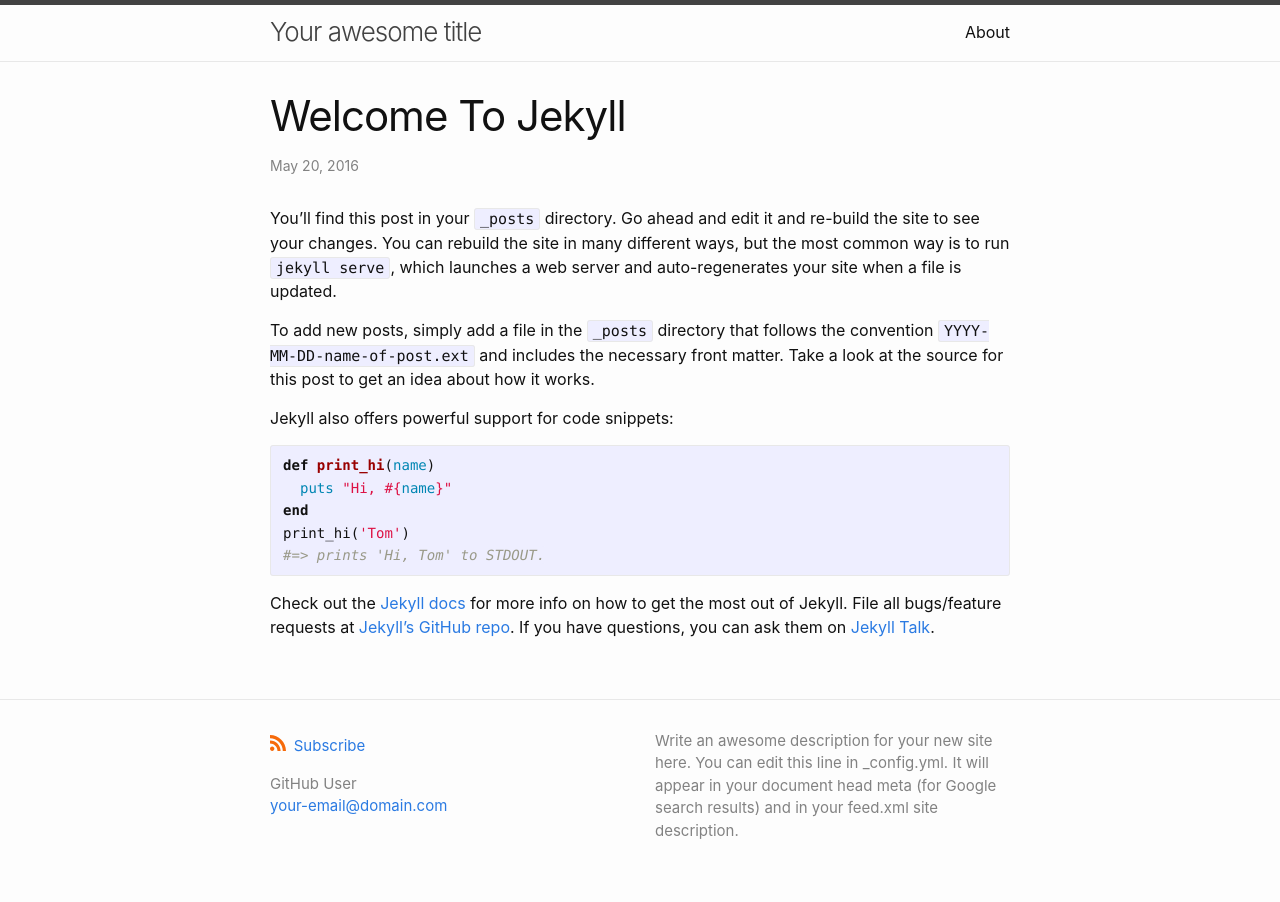
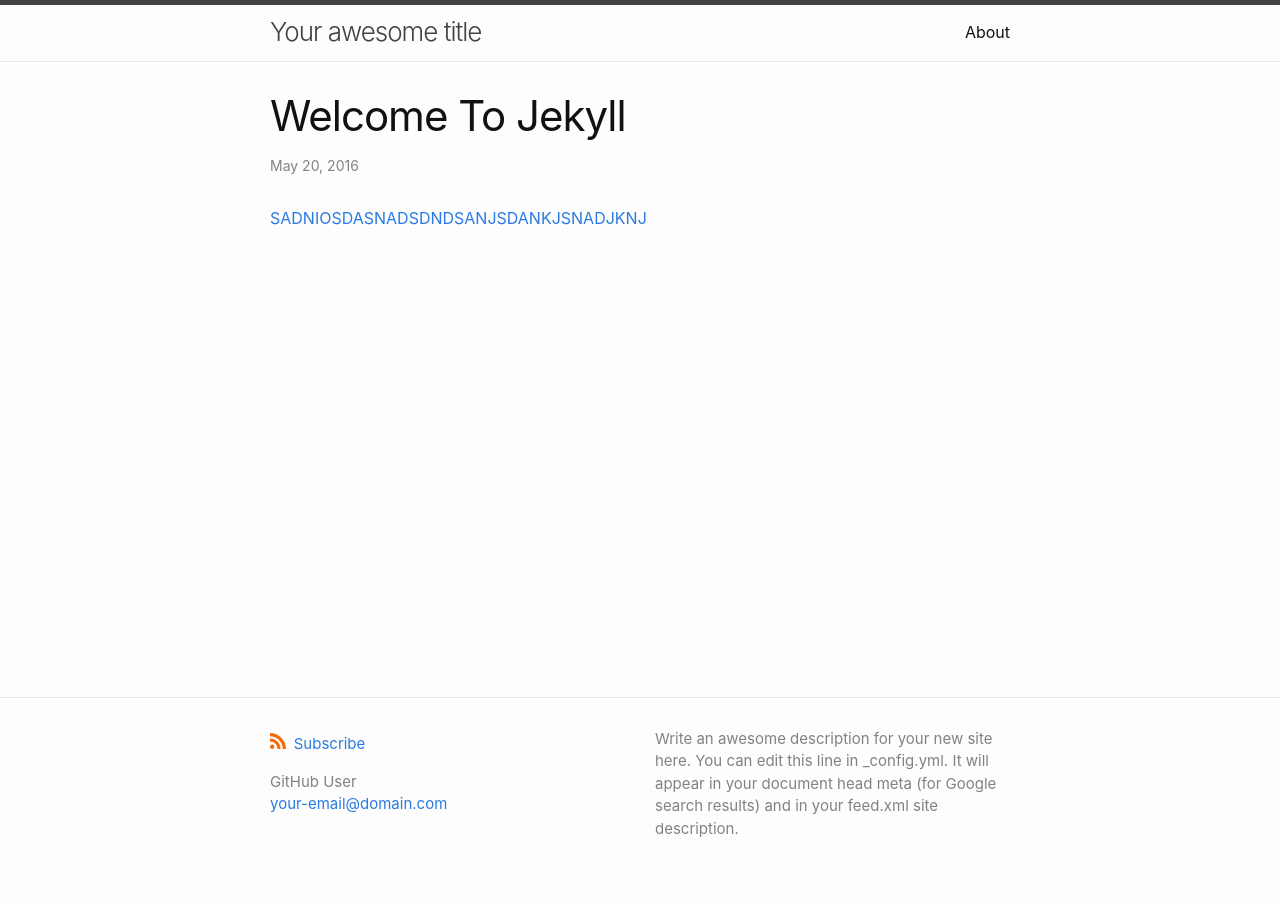
Before and after one commit to AlLerGy-KNU/AlLerGy-KNU.github.io, a Jekyll site: the page built from _posts/2016-05-20-welcome-to-jekyll.md, in a window 1280 px wide. Built offline with Jekyll 4.4.1, drawn with Linux system fonts in a browser that asks for light colours.

Commit message:
Update 2016-05-20-welcome-to-jekyll.md

```diff
--- a/_posts/2016-05-20-welcome-to-jekyll.md
+++ b/_posts/2016-05-20-welcome-to-jekyll.md
@@ -1,22 +1,4 @@
 ---
 layout: post
 ---
-You’ll find this post in your `_posts` directory. Go ahead and edit it and re-build the site to see your changes. You can rebuild the site in many different ways, but the most common way is to run `jekyll serve`, which launches a web server and auto-regenerates your site when a file is updated.
-
-To add new posts, simply add a file in the `_posts` directory that follows the convention `YYYY-MM-DD-name-of-post.ext` and includes the necessary front matter. Take a look at the source for this post to get an idea about how it works.
-
-Jekyll also offers powerful support for code snippets:
-
-{% highlight ruby %}
-def print_hi(name)
-  puts "Hi, #{name}"
-end
-print_hi('Tom')
-#=> prints 'Hi, Tom' to STDOUT.
-{% endhighlight %}
-
-Check out the [Jekyll docs][jekyll-docs] for more info on how to get the most out of Jekyll. File all bugs/feature requests at [Jekyll’s GitHub repo][jekyll-gh]. If you have questions, you can ask them on [Jekyll Talk][jekyll-talk].
-
-[jekyll-docs]: http://jekyllrb.com/docs/home
-[jekyll-gh]:   https://github.com/jekyll/jekyll
-[jekyll-talk]: https://talk.jekyllrb.com/
+[SADNIOSDASNADSDNDSANJSDANKJSNADJKNJ](../html/index.html)
```
